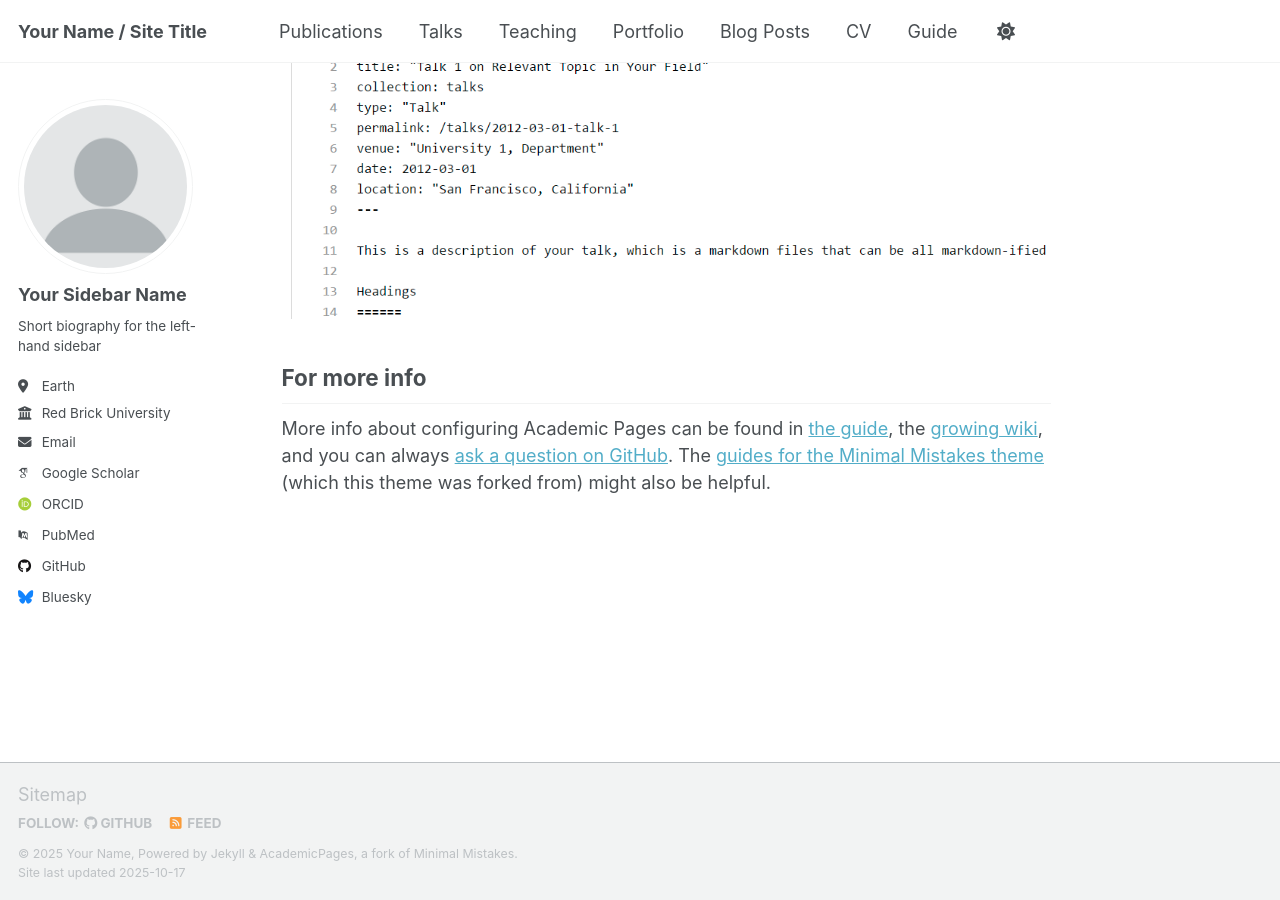
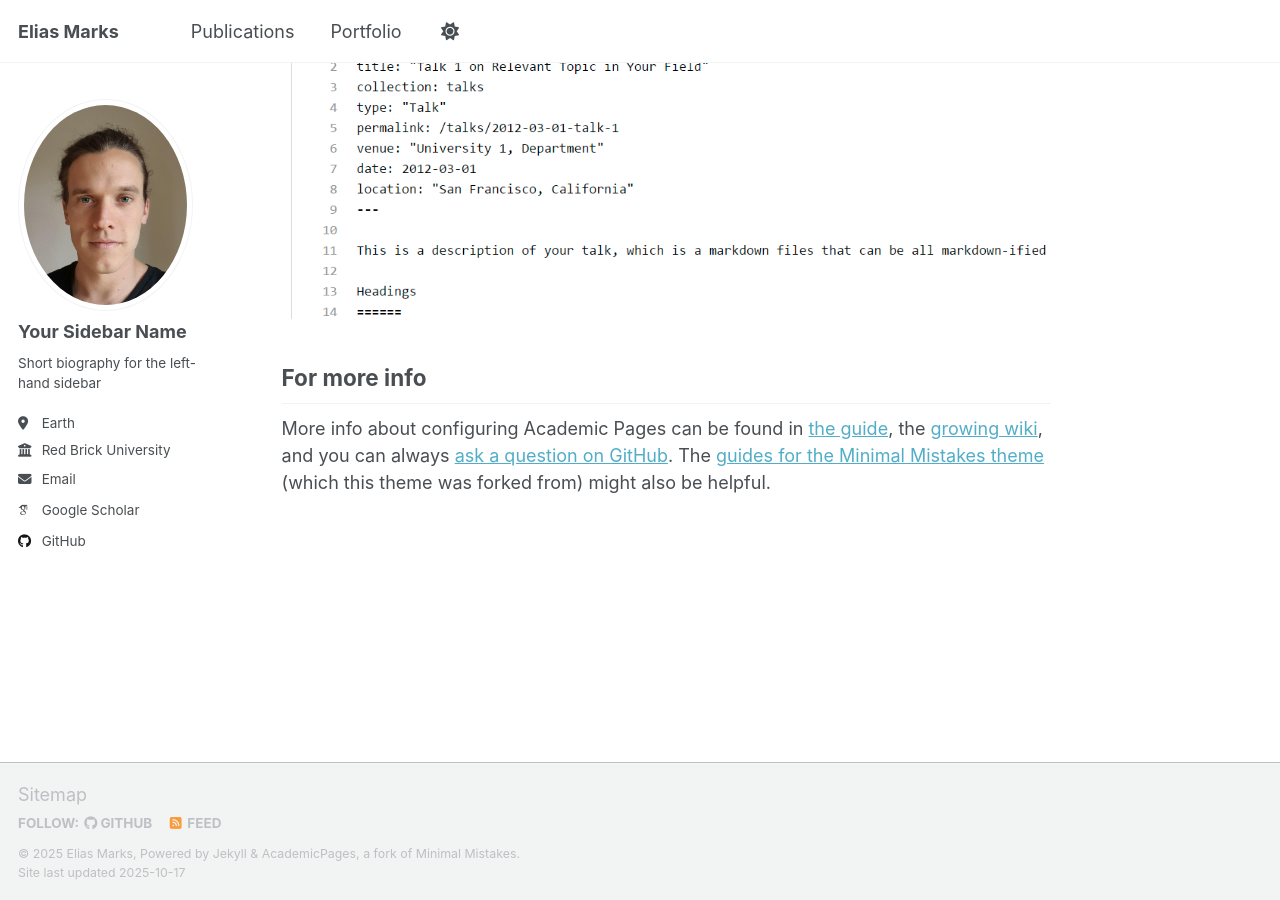
Before and after one commit to markselias/markselias.github.io, a Jekyll site: the page built from _pages/about.md, in a window 1280 px wide and 900 px high, scrolled down 2880 px. Built offline with Jekyll 4.4.1, drawn with Linux system fonts in a browser that asks for light colours; some web fonts are replaced; a script that is not in the unit is left out.

Commit message:
First customizations

```diff
--- a/_config.yml
+++ b/_config.yml
@@ -9,21 +9,21 @@
 # Basic Site Settings
 locale                   : "en-US"
 site_theme               : "default" # Currently available options are "default", "air"
-title                    : "Your Name / Site Title"
+title                    : "Elias Marks"
 title_separator          : "-"
-name                     : &name "Your Name"
-description              : &description "Your Name's academic portfolio"   # Update this with a general description of your site, this is the default if not overridden by a page
-url                      : https://academicpages.github.io # The base hostname & protocol for your site e.g. "https://[your GitHub username].github.io",
+name                     : &name "Elias Marks"
+description              : &description "Elias Marks"   # Update this with a general description of your site, this is the default if not overridden by a page
+url                      : https://markselias.github.io # The base hostname & protocol for your site e.g. "https://[your GitHub username].github.io",
                                                            # or if you already have some other page hosted on Github then use "https://[your GitHub username].github.io/[Your Repo Name]"
 baseurl                  : "" # the subpath of your site, e.g. "/blog"
-repository               : "academicpages/academicpages.github.io"
+repository               : "markselias/markselias.github.io"
 
 # Site Author - The following control what appear as part of the author content on the side bar.
 #               If a field is blank the icon and link will not appear, otherwise it will be shown.
 #               Additional customization can be done by editing /_includes/author-profile.html
 author:
   # Biographic information
-  avatar           : "profile.png"
+  avatar           : "profile.jpg"
   name             : "Your Sidebar Name"
   pronouns         : # example: "she/her"
   bio              : "Short biography for the left-hand sidebar"
@@ -35,12 +35,10 @@
   # Academic websites
   academia         : # URL
   arxiv            : # URL - Update with the correct link to your profile
-  googlescholar    : "https://scholar.google.com/citations?user=PS_CX0AAAAAJ"
+  googlescholar    : "https://scholar.google.com/citations?user=GJiaCY4AAAAJ"
   inspire-hep      : # URL
   impactstory      : # URL
-  orcid            : "http://orcid.org/yourorcidurl"
   semantic         : # URL
-  pubmed           : "https://www.ncbi.nlm.nih.gov/pubmed/?term=john+snow"
   researchgate     : # URL
   scopus           : # URL
 
@@ -48,13 +46,13 @@
   bitbucket        : # Username - Update with your username on the site
   codepen          : # Username
   dribbble         : # Username
-  github           : "academicpages"
+  github           : "markselias"
   kaggle           : # Username
   stackoverflow    : # User number or user number and name (i.e., use "1" or "1/jeff-atwood")
 
   # Social media
   artstation       : # Username
-  bluesky          : "bsky.app" # Replace this with you Bluesky username
+  bluesky          : # Replace this with you Bluesky username
   facebook         : # Username
   flickr           : # Username
   foursquare       : # Username
--- a/_data/navigation.yml
+++ b/_data/navigation.yml
@@ -11,23 +11,14 @@
   - title: "Publications"
     url: /publications/
 
-  - title: "Talks"
-    url: /talks/
-
-  - title: "Teaching"
-    url: /teaching/
-
   - title: "Portfolio"
     url: /portfolio/
 
-  - title: "Blog Posts"
-    url: /year-archive/
+  # - title: "Blog Posts"
+  #   url: /year-archive/
 
-  - title: "CV"
-    url: /cv/
+  # - title: "CV"
+  #   url: /cv/
 
   # - title: "CV"
   #   url: /cv-json/
-
-  - title: "Guide"
-    url: /markdown/
```
Also changed, not shown: images/profile.jpg (added), images/profile.png (deleted).
